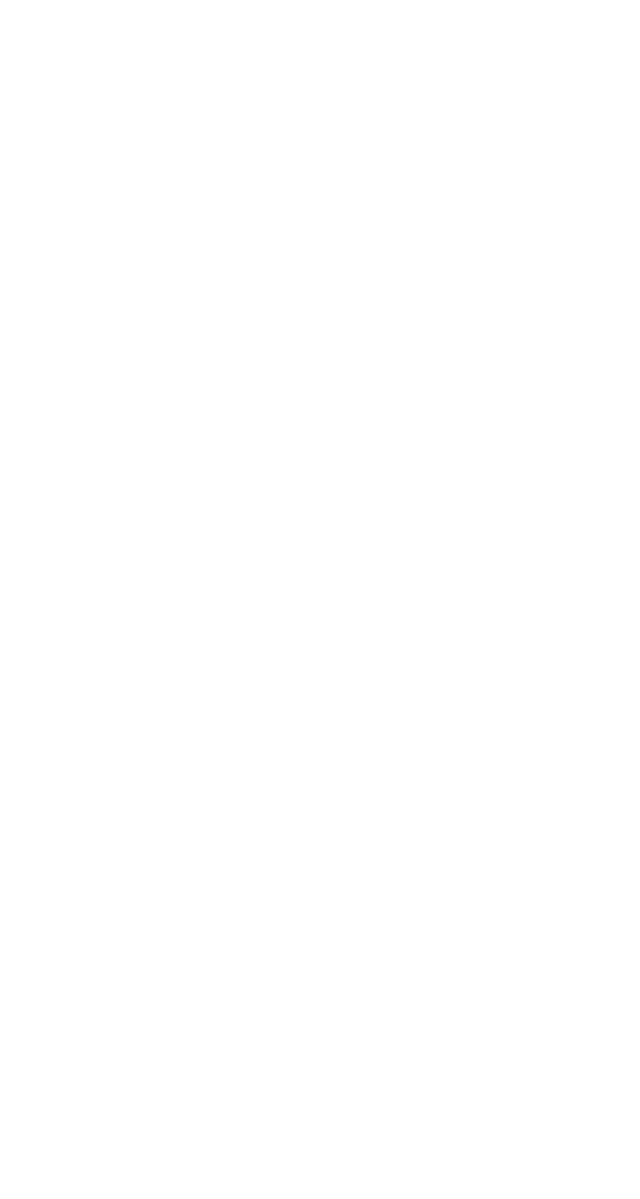
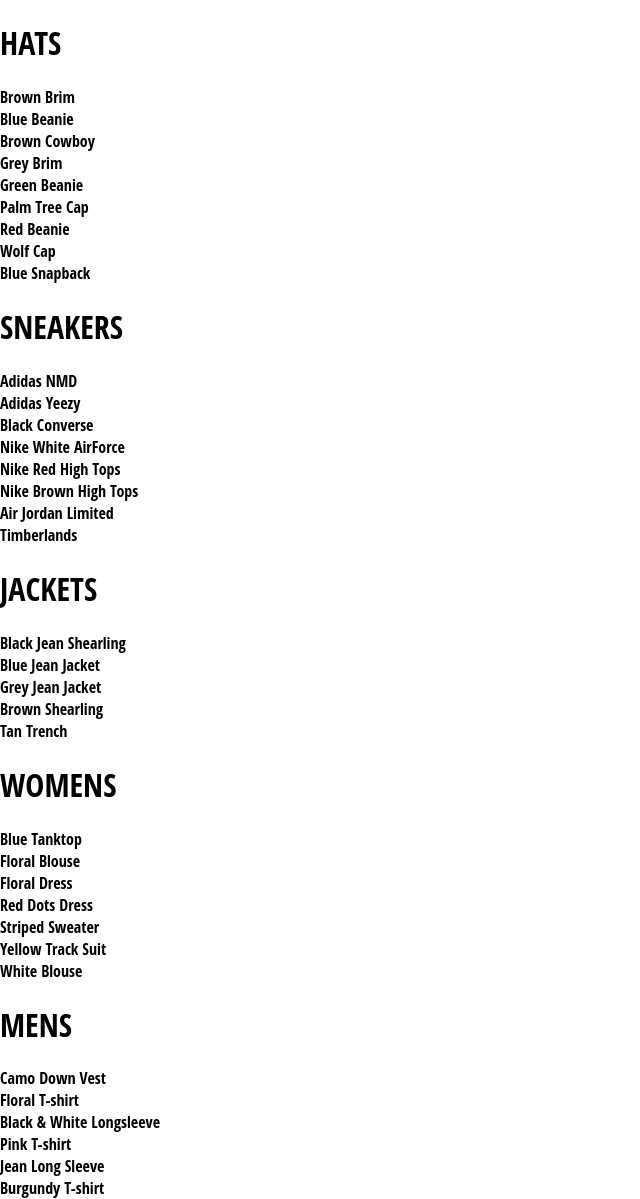
Before and after one commit to SteveObst/crwn-clothing, a React (Create React App) app: page /shop in a window 1280 px wide. Shown: the whole page, without its empty margins (0-640 px from the left). Before the commit the page ends 800 px from the top, so only its background shows below. Built offline with nearby package versions, Linux system fonts and the light colour scheme; the HTML template or start-up script is replaced by a standard one.

Commit message:
ShopPage and Collection-Preview created without any styling

```diff
--- a/src/App.js
+++ b/src/App.js
@@ -2,22 +2,17 @@
 import './App.css';
 import Homepage from './pages/homepage/homepage.component';
 import { Switch, Route } from 'react-router-dom';
+import ShopPage from './pages/shop/shoppage.component';
 
 function App() {
   return (
     <div>
       <Switch>
         <Route exact path='/' component={Homepage} />
-        <Route exact path='/shop/hats' component={HatsPage} />
+        <Route exact path='/shop' component={ ShopPage } />
       </Switch>
     </div>
   );
 }
 
-const HatsPage = () => (
-  <div>
-    <h1>HATS PAGE</h1>
-  </div>
-)
-
 export default App;
--- /dev/null
+++ b/src/components/collection-preview/collection-preview.component.jsx
@@ -0,0 +1,24 @@
+import React from 'react';
+
+
+
+
+const CollectionPreview = ({title, items}) => (
+
+    <div className='collection-preview'>
+        <h1 className='title'>{title.toUpperCase()}</h1>
+
+        <div className='preview'>
+            { items.map(item => (
+                <div key={item.id}>{item.name}</div>
+            ))}
+
+        </div>
+    </div>
+
+
+)
+
+
+
+export default CollectionPreview;
--- /dev/null
+++ b/src/pages/shop/shop_data.js
@@ -0,0 +1,249 @@
+const SHOP_DATA = [
+    {
+      id: 1,
+      title: 'Hats',
+      routeName: 'hats',
+      items: [
+        {
+          id: 1,
+          name: 'Brown Brim',
+          imageUrl: 'https://i.ibb.co/ZYW3VTp/brown-brim.png',
+          price: 25
+        },
+        {
+          id: 2,
+          name: 'Blue Beanie',
+          imageUrl: 'https://i.ibb.co/ypkgK0X/blue-beanie.png',
+          price: 18
+        },
+        {
+          id: 3,
+          name: 'Brown Cowboy',
+          imageUrl: 'https://i.ibb.co/QdJwgmp/brown-cowboy.png',
+          price: 35
+        },
+        {
+          id: 4,
+          name: 'Grey Brim',
+          imageUrl: 'https://i.ibb.co/RjBLWxB/grey-brim.png',
+          price: 25
+        },
+        {
+          id: 5,
+          name: 'Green Beanie',
+          imageUrl: 'https://i.ibb.co/YTjW3vF/green-beanie.png',
+          price: 18
+        },
+        {
+          id: 6,
+          name: 'Palm Tree Cap',
+          imageUrl: 'https://i.ibb.co/rKBDvJX/palm-tree-cap.png',
+          price: 14
+        },
+        {
+          id: 7,
+          name: 'Red Beanie',
+          imageUrl: 'https://i.ibb.co/bLB646Z/red-beanie.png',
+          price: 18
+        },
+        {
+          id: 8,
+          name: 'Wolf Cap',
+          imageUrl: 'https://i.ibb.co/1f2nWMM/wolf-cap.png',
+          price: 14
+        },
+        {
+          id: 9,
+          name: 'Blue Snapback',
+          imageUrl: 'https://i.ibb.co/X2VJP2W/blue-snapback.png',
+          price: 16
+        }
+      ]
+    },
+    {
+      id: 2,
+      title: 'Sneakers',
+      routeName: 'sneakers',
+      items: [
+        {
+          id: 10,
+          name: 'Adidas NMD',
+          imageUrl: 'https://i.ibb.co/0s3pdnc/adidas-nmd.png',
+          price: 220
+        },
+        {
+          id: 11,
+          name: 'Adidas Yeezy',
+          imageUrl: 'https://i.ibb.co/dJbG1cT/yeezy.png',
+          price: 280
+        },
+        {
+          id: 12,
+          name: 'Black Converse',
+          imageUrl: 'https://i.ibb.co/bPmVXyP/black-converse.png',
+          price: 110
+        },
+        {
+          id: 13,
+          name: 'Nike White AirForce',
+          imageUrl: 'https://i.ibb.co/1RcFPk0/white-nike-high-tops.png',
+          price: 160
+        },
+        {
+          id: 14,
+          name: 'Nike Red High Tops',
+          imageUrl: 'https://i.ibb.co/QcvzydB/nikes-red.png',
+          price: 160
+        },
+        {
+          id: 15,
+          name: 'Nike Brown High Tops',
+          imageUrl: 'https://i.ibb.co/fMTV342/nike-brown.png',
+          price: 160
+        },
+        {
+          id: 16,
+          name: 'Air Jordan Limited',
+          imageUrl: 'https://i.ibb.co/w4k6Ws9/nike-funky.png',
+          price: 190
+        },
+        {
+          id: 17,
+          name: 'Timberlands',
+          imageUrl: 'https://i.ibb.co/Mhh6wBg/timberlands.png',
+          price: 200
+        }
+      ]
+    },
+    {
+      id: 3,
+      title: 'Jackets',
+      routeName: 'jackets',
+      items: [
+        {
+          id: 18,
+          name: 'Black Jean Shearling',
+          imageUrl: 'https://i.ibb.co/XzcwL5s/black-shearling.png',
+          price: 125
+        },
+        {
+          id: 19,
+          name: 'Blue Jean Jacket',
+          imageUrl: 'https://i.ibb.co/mJS6vz0/blue-jean-jacket.png',
+          price: 90
+        },
+        {
+          id: 20,
+          name: 'Grey Jean Jacket',
+          imageUrl: 'https://i.ibb.co/N71k1ML/grey-jean-jacket.png',
+          price: 90
+        },
+        {
+          id: 21,
+          name: 'Brown Shearling',
+          imageUrl: 'https://i.ibb.co/s96FpdP/brown-shearling.png',
+          price: 165
+        },
+        {
+          id: 22,
+          name: 'Tan Trench',
+          imageUrl: 'https://i.ibb.co/M6hHc3F/brown-trench.png',
+          price: 185
+        }
+      ]
+    },
+    {
+      id: 4,
+      title: 'Womens',
+      routeName: 'womens',
+      items: [
+        {
+          id: 23,
+          name: 'Blue Tanktop',
+          imageUrl: 'https://i.ibb.co/7CQVJNm/blue-tank.png',
+          price: 25
+        },
+        {
+          id: 24,
+          name: 'Floral Blouse',
+          imageUrl: 'https://i.ibb.co/4W2DGKm/floral-blouse.png',
+          price: 20
+        },
+        {
+          id: 25,
+          name: 'Floral Dress',
+          imageUrl: 'https://i.ibb.co/KV18Ysr/floral-skirt.png',
+          price: 80
+        },
+        {
+          id: 26,
+          name: 'Red Dots Dress',
+          imageUrl: 'https://i.ibb.co/N3BN1bh/red-polka-dot-dress.png',
+          price: 80
+        },
+        {
+          id: 27,
+          name: 'Striped Sweater',
+          imageUrl: 'https://i.ibb.co/KmSkMbH/striped-sweater.png',
+          price: 45
+        },
+        {
+          id: 28,
+          name: 'Yellow Track Suit',
+          imageUrl: 'https://i.ibb.co/v1cvwNf/yellow-track-suit.png',
+          price: 135
+        },
+        {
+          id: 29,
+          name: 'White Blouse',
+          imageUrl: 'https://i.ibb.co/qBcrsJg/white-vest.png',
+          price: 20
+        }
+      ]
+    },
+    {
+      id: 5,
+      title: 'Mens',
+      routeName: 'mens',
+      items: [
+        {
+          id: 30,
+          name: 'Camo Down Vest',
+          imageUrl: 'https://i.ibb.co/xJS0T3Y/camo-vest.png',
+          price: 325
+        },
+        {
+          id: 31,
+          name: 'Floral T-shirt',
+          imageUrl: 'https://i.ibb.co/qMQ75QZ/floral-shirt.png',
+          price: 20
+        },
+        {
+          id: 32,
+          name: 'Black & White Longsleeve',
+          imageUrl: 'https://i.ibb.co/55z32tw/long-sleeve.png',
+          price: 25
+        },
+        {
+          id: 33,
+          name: 'Pink T-shirt',
+          imageUrl: 'https://i.ibb.co/RvwnBL8/pink-shirt.png',
+          price: 25
+        },
+        {
+          id: 34,
+          name: 'Jean Long Sleeve',
+          imageUrl: 'https://i.ibb.co/VpW4x5t/roll-up-jean-shirt.png',
+          price: 40
+        },
+        {
+          id: 35,
+          name: 'Burgundy T-shirt',
+          imageUrl: 'https://i.ibb.co/mh3VM1f/polka-dot-shirt.png',
+          price: 25
+        }
+      ]
+    }
+  ];
+
+  export default SHOP_DATA;
--- /dev/null
+++ b/src/pages/shop/shoppage.component.jsx
@@ -0,0 +1,33 @@
+import React from 'react';
+import CollectionPreview from '../../components/collection-preview/collection-preview.component';
+import SHOP_DATA from './shop_data'
+
+class ShopPage extends React.Component {
+    constructor(props) {
+        super(props);
+
+        this.state = {
+           collections: SHOP_DATA
+        };
+
+    }
+
+    render() {
+        return (
+
+            <div>
+
+                {this.state.collections.map(({id, ...otherProperties}) => (
+                    <CollectionPreview key={id} {...otherProperties}/>
+                ))}
+            </div>
+
+
+        )
+    }
+
+
+
+}
+
+export default ShopPage;
```
